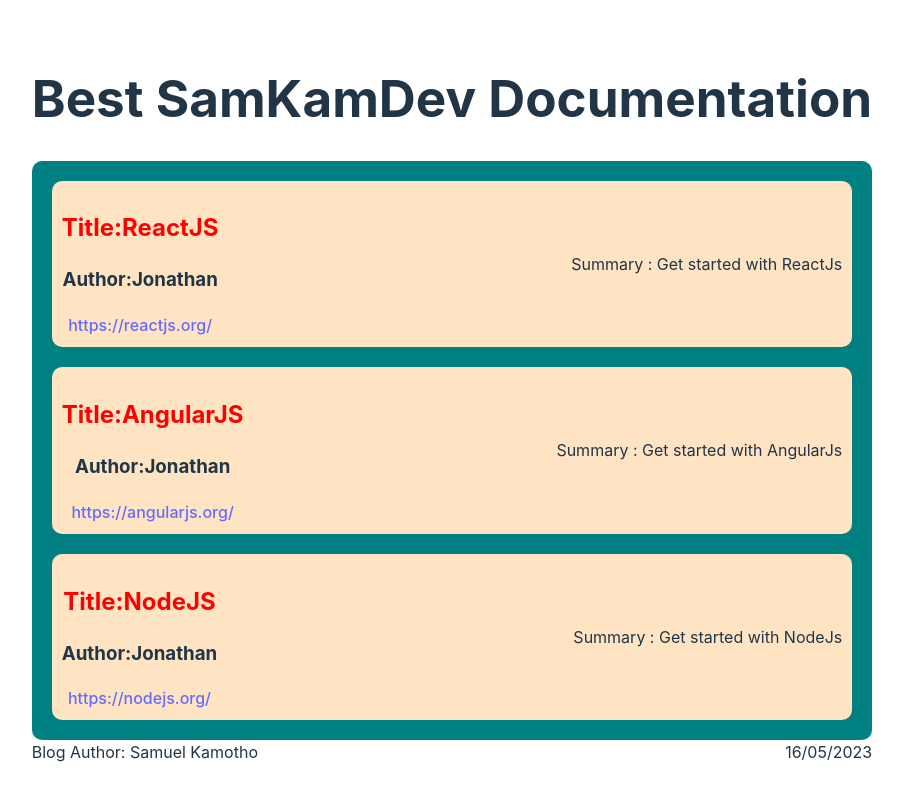
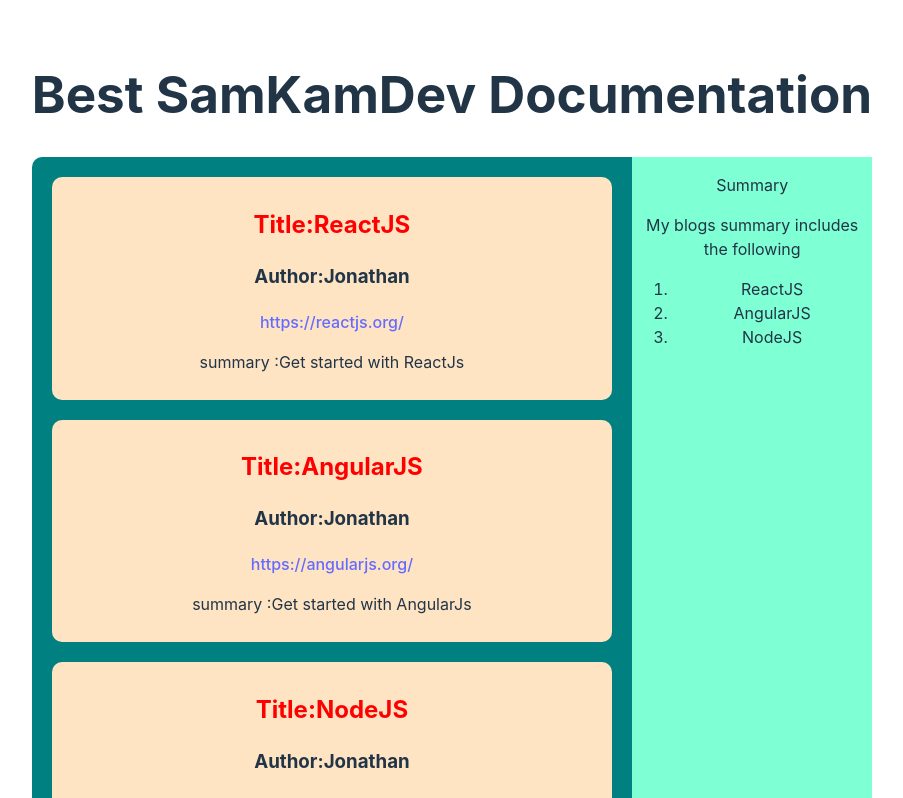
Before and after one commit to samuelkamotho92/Blog, a React (Vite) app in the folder vite-project/: page / in a window 1280 px wide. Shown: the top 798 px of the page, without its empty margins (188-1091 px from the left). Built offline with nearby package versions, Linux system fonts and the light colour scheme.

Commit message:
working like a champ

```diff
--- a/vite-project/src/Components/Main.jsx
+++ b/vite-project/src/Components/Main.jsx
@@ -1,20 +1,12 @@
 import '.././App.css'
+import MainContent from './MainContent'
+import Sidesum from './Sidesum'
 const Main = ({blogs}) => {
   console.log(blogs)
   return (
     <div className='myBlog'>
-      {blogs.map(blog=>(
-        <div key={blog.id} className='blog'>
-            <div style={{margin:'10px'}}>
-            <h2 className='blog-title'>Title:{blog.title}</h2>
-            <h3>Author:{blog.author}</h3>
-            <a href={blog.url} target="_blank" rel="noopener noreferrer">{blog.url}</a>
-            </div>
-            <div className='content' style={{margin:'10px'}}>
-         Summary : {blog.content}
-            </div>
-        </div>
-      ) )}
+<MainContent blogs={blogs} />
+<Sidesum blogs={blogs}/>
             </div>
   )
 }
--- /dev/null
+++ b/vite-project/src/Components/MainContent.jsx
@@ -0,0 +1,20 @@
+import React from 'react'
+import '.././App.css'
+const MainContent = ({blogs}) => {
+  return (
+    <div className='mainblogCon'>
+    {blogs.map(blog=>(
+      <div key={blog.id} className='blog'>
+          <div style={{margin:'10px'}}>
+          <h2 className='blog-title'>Title:{blog.title}</h2>
+          <h3>Author:{blog.author}</h3>
+          <a href={blog.url} target="_blank" rel="noopener noreferrer">{blog.url}</a>
+          <p>summary :{blog.content}</p>
+          </div>
+      </div>
+    ) )}
+    </div>
+  )
+}
+
+export default MainContent
--- /dev/null
+++ b/vite-project/src/Components/Sidesum.jsx
@@ -0,0 +1,17 @@
+import React from 'react'
+import '.././App.css'
+const Sidesum = ({blogs}) => {
+  return (
+    <div className='sideBlog'>
+    <p>Summary</p>
+    <p>My blogs summary includes the following</p>
+    <ol className='blogSummary' type='1'>
+      {blogs.map(blog=>(
+        <li key={blog.id}>{blog.title}</li>
+      ))}
+    </ol>
+          </div>
+  )
+}
+
+export default Sidesum
--- a/vite-project/src/css/blog.css
+++ b/vite-project/src/css/blog.css
@@ -23,18 +23,33 @@
     justify-content: center;
 }
 .myBlog{
+    display: flex;
     border-radius: 10px;
     background-color: teal;
 }
+.mainblogCon{
+    /* background-color: red; */
+    width: 70%;
+}
+.sideBlog{
+    width: 30%;
+}
+
 .blog{
     display: flex;
     align-items: center;
-    justify-content: space-between;
+    justify-content: center;
     background-color: bisque;
     margin: 20px;
     border-radius: 10px;
+    width: 100%;
 
 }
+.sideBlog{
+    margin-left: 40px ;
+    background-color: aquamarine;
+}
+
 .blog-title{
     color: red;
 }
```
